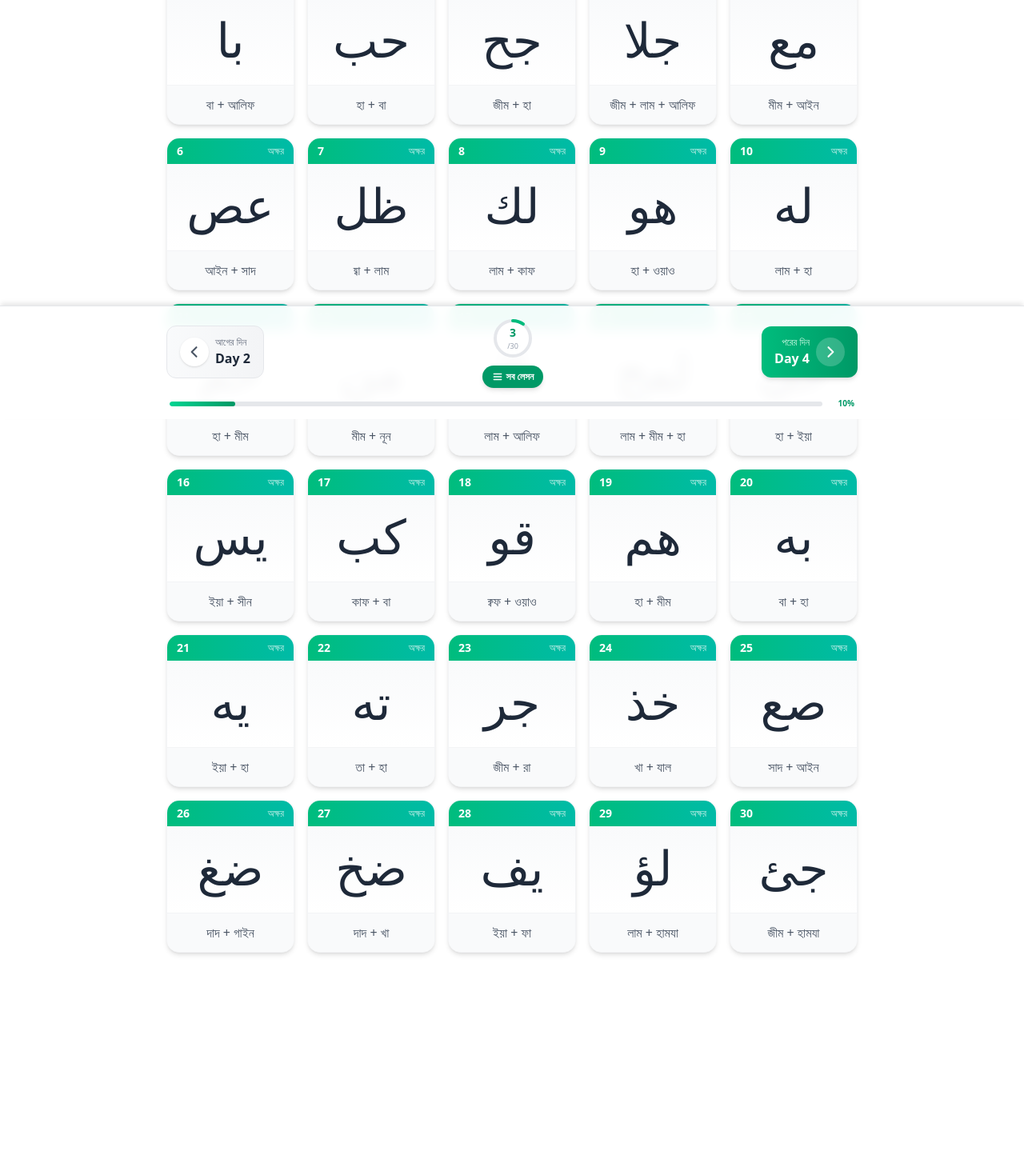
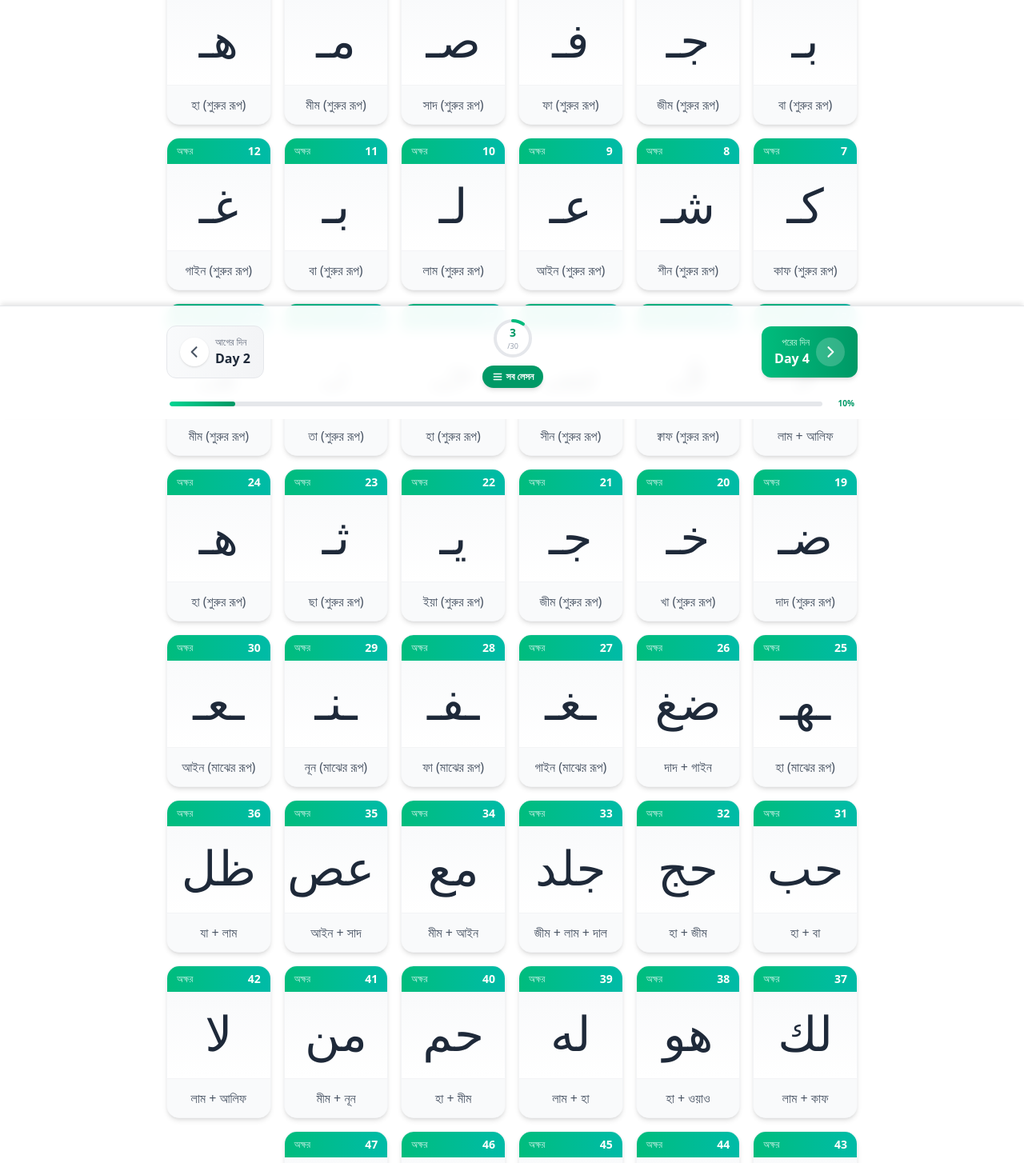
Before and after one commit to kawsar19/quran-learning, a Next.js app: page /lessons/day-3 in a window 1280 px wide. Shown: the part 276-1730 px from the top of the page at 80% size. Before the commit the page ends 1633 px from the top, so only its background shows below. Built offline with nearby package versions, Linux system fonts and the light colour scheme; a web font is replaced by a local one.

Commit message:
feat: update Day 3 lesson page.

```diff
--- a/app/lessons/day-3/page.tsx
+++ b/app/lessons/day-3/page.tsx
@@ -11,42 +11,68 @@ export const metadata: Metadata = {
 }
 
 const letterCombinations = [
-  // Row 1
-  { bangla: 'বা + আলিফ', arabic: 'با' },
+  // Row 1 (শুধু হরফের রূপ)
+  { bangla: 'বা (শুরুর রূপ)', arabic: 'بـ' },
+  { bangla: 'জীম (শুরুর রূপ)', arabic: 'جـ' },
+  { bangla: 'ফা (শুরুর রূপ)', arabic: 'فـ' },
+  { bangla: 'সাদ (শুরুর রূপ)', arabic: 'صـ' },
+  { bangla: 'মীম (শুরুর রূপ)', arabic: 'مـ' },
+  { bangla: 'হা (শুরুর রূপ)', arabic: 'هـ' },
+
+  // Row 2
+  { bangla: 'কাফ (শুরুর রূপ)', arabic: 'كـ' },
+  { bangla: 'শীন (শুরুর রূপ)', arabic: 'شـ' },
+  { bangla: 'আইন (শুরুর রূপ)', arabic: 'عـ' },
+  { bangla: 'লাম (শুরুর রূপ)', arabic: 'لـ' },
+  { bangla: 'বা (শুরুর রূপ)', arabic: 'بـ' },
+  { bangla: 'গাইন (শুরুর রূপ)', arabic: 'غـ' },
+
+  // Row 3
+  { bangla: 'লাম + আলিফ', arabic: 'لا' },
+  { bangla: 'ক্বাফ (শুরুর রূপ)', arabic: 'قـ' },
+  { bangla: 'সীন (শুরুর রূপ)', arabic: 'سـ' },
+  { bangla: 'হা (শুরুর রূপ)', arabic: 'حـ' },
+  { bangla: 'তা (শুরুর রূপ)', arabic: 'تـ' },
+  { bangla: 'মীম (শুরুর রূপ)', arabic: 'مـ' },
+
+  // Row 4
+  { bangla: 'দাদ (শুরুর রূপ)', arabic: 'ضـ' },
+  { bangla: 'খা (শুরুর রূপ)', arabic: 'خـ' },
+  { bangla: 'জীম (শুরুর রূপ)', arabic: 'جـ' },
+  { bangla: 'ইয়া (শুরুর রূপ)', arabic: 'يـ' },
+  { bangla: 'ছা (শুরুর রূপ)', arabic: 'ثـ' },
+  { bangla: 'হা (শুরুর রূপ)', arabic: 'هـ' },
+
+  // Row 5 (মাঝের রূপ)
+  { bangla: 'হা (মাঝের রূপ)', arabic: 'ـهـ' },
+  { bangla: 'দাদ + গাইন', arabic: 'ضغ' },
+  { bangla: 'গাইন (মাঝের রূপ)', arabic: 'ـغـ' },
+  { bangla: 'ফা (মাঝের রূপ)', arabic: 'ـفـ' },
+  { bangla: 'নূন (মাঝের রূপ)', arabic: 'ـنـ' },
+  { bangla: 'আইন (মাঝের রূপ)', arabic: 'ـعـ' },
+
+  // শব্দ (Words)
   { bangla: 'হা + বা', arabic: 'حب' },
-  { bangla: 'জীম + হা', arabic: 'جح' },
-  { bangla: 'জীম + লাম + আলিফ', arabic: 'جلا' },
+  { bangla: 'হা + জীম', arabic: 'حج' },
+  { bangla: 'জীম + লাম + দাল', arabic: 'جلد' },
   { bangla: 'মীম + আইন', arabic: 'مع' },
   { bangla: 'আইন + সাদ', arabic: 'عص' },
-  // Row 2
-  { bangla: 'য্বা + লাম', arabic: 'ظل' },
+
+  { bangla: 'যা + লাম', arabic: 'ظل' },
   { bangla: 'লাম + কাফ', arabic: 'لك' },
   { bangla: 'হা + ওয়াও', arabic: 'هو' },
   { bangla: 'লাম + হা', arabic: 'له' },
   { bangla: 'হা + মীম', arabic: 'حم' },
   { bangla: 'মীম + নূন', arabic: 'من' },
-  // Row 3
+
   { bangla: 'লাম + আলিফ', arabic: 'لا' },
-  { bangla: 'লাম + মীম + হা', arabic: 'لمح' },
-  { bangla: 'হা + ইয়া', arabic: 'حي' },
-  { bangla: 'ইয়া + সীন', arabic: 'يس' },
+  { bangla: 'লাম + কাফ', arabic: 'لك' },
+  { bangla: 'কাফ + মীম', arabic: 'كم' },
+  { bangla: 'হা + ইয়া', arabic: 'حي' },
+  { bangla: 'লাম + ইয়া + সীন', arabic: 'ليس' },
   { bangla: 'কাফ + বা', arabic: 'كب' },
-  { bangla: 'ক্বফ + ওয়াও', arabic: 'قو' },
-  // Row 4
-  { bangla: 'হা + মীম', arabic: 'هم' },
-  { bangla: 'বা + হা', arabic: 'به' },
-  { bangla: 'ইয়া + হা', arabic: 'يه' },
-  { bangla: 'তা + হা', arabic: 'ته' },
-  { bangla: 'জীম + রা', arabic: 'جر' },
-  { bangla: 'খা + যাল', arabic: 'خذ' },
-  // Row 5
-  { bangla: 'সাদ + আইন', arabic: 'صع' },
-  { bangla: 'দাদ + গাইন', arabic: 'ضغ' },
-  { bangla: 'দাদ + খা', arabic: 'ضخ' },
-  { bangla: 'ইয়া + ফা', arabic: 'يف' },
-  { bangla: 'লাম + হামযা', arabic: 'لؤ' },
-  { bangla: 'জীম + হামযা', arabic: 'جئ' },
 ]
+
 
 export default function Day3Page() {
   return (
@@ -62,7 +88,7 @@ export default function Day3Page() {
 
 
       {/* Letter Combinations Grid */}
-      <div className="grid grid-cols-2 sm:grid-cols-3 lg:grid-cols-4 xl:grid-cols-5 gap-4">
+      <div className="grid grid-cols-2 sm:grid-cols-3 lg:grid-cols-4 xl:grid-cols-6 gap-4" dir='rtl'>
         {letterCombinations.map((item, index) => (
           <div
             key={index}
```
